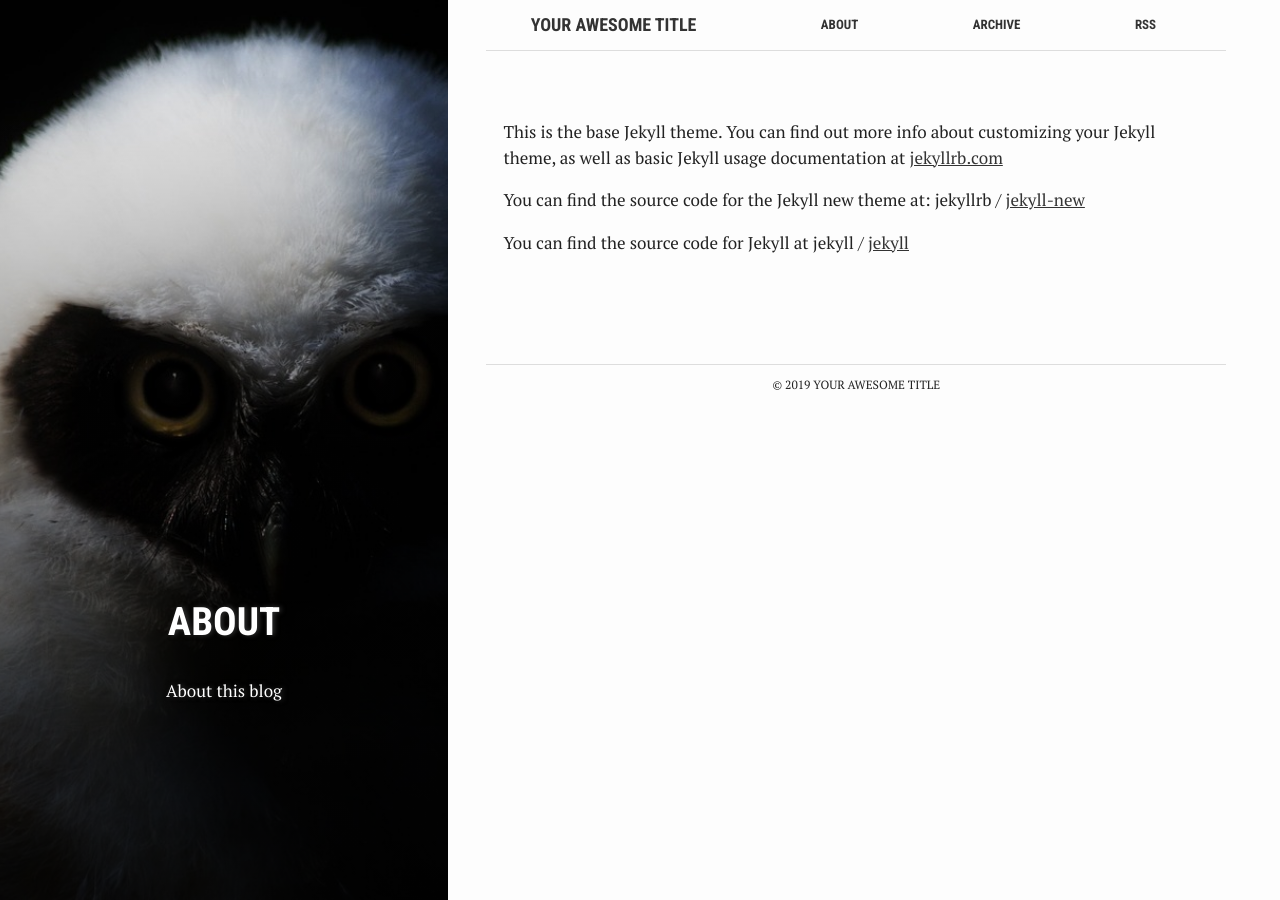
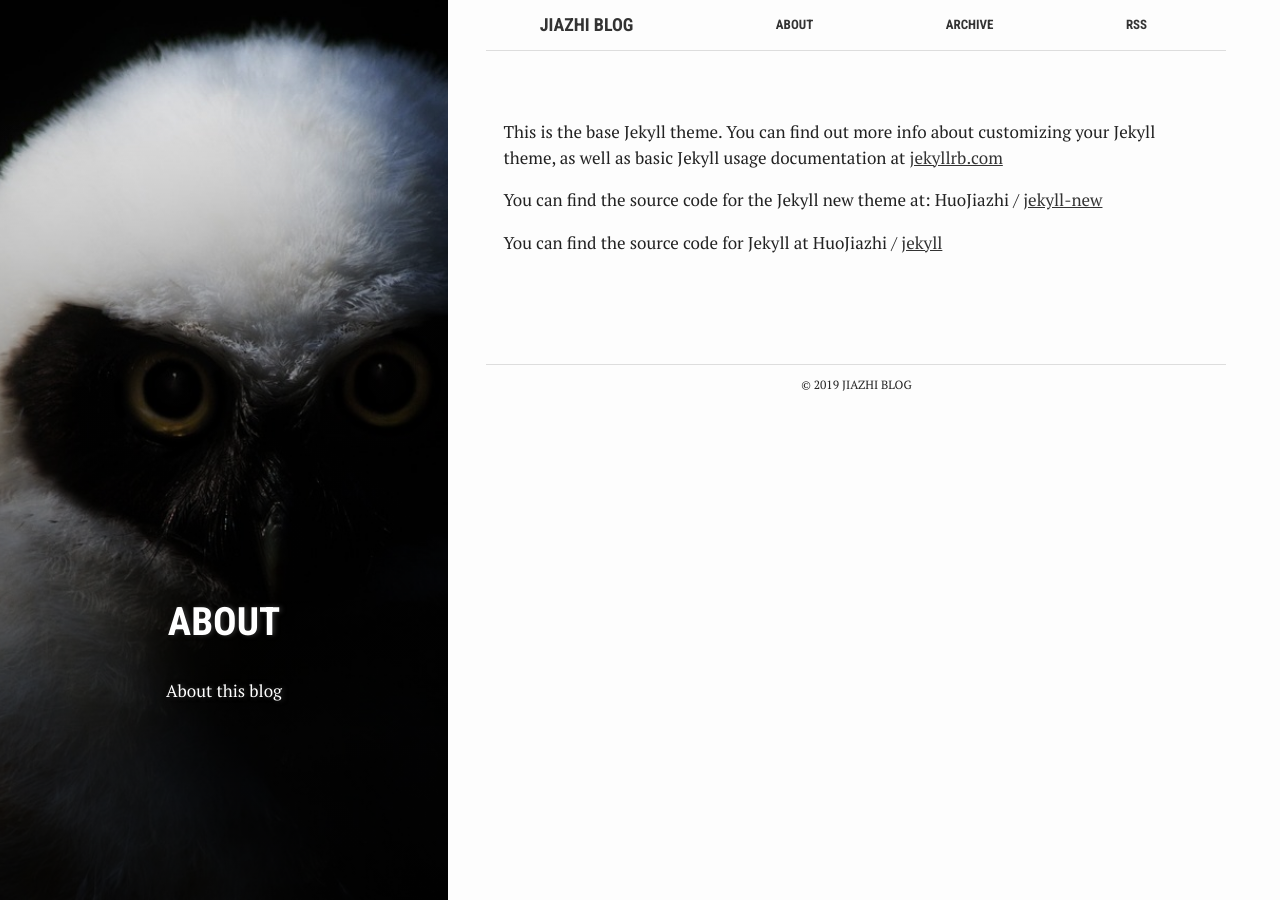
Before and after one commit to HuoJiazhi/huojiazhi.github.io, a Jekyll site: the page built from about.md, in a window 1280 px wide. Built offline with Jekyll 4.4.1, drawn with Linux system fonts in a browser that asks for light colours.

Commit message:
Update _config.yml

```diff
--- a/_config.yml
+++ b/_config.yml
@@ -6,8 +6,8 @@
 # 'jekyll serve'. If you change this file, please restart the server process.
 
 # Site settings
-title: Your awesome title
-email: your-email@domain.com
+title: Jiazhi Blog
+email: huojiazhi@foxmail.com
 description: > # this means to ignore newlines until "baseurl:"
   Write an awesome description for your new site here. You can edit this
   line in _config.yml. It will appear in your document head meta (for
@@ -15,8 +15,8 @@ description: > # this means to ignore newlines until "baseurl:"
 baseurl: "" # the subpath of your site, e.g. /blog
 lang: "en"
 url: "http://localhost:4000" # the base hostname & protocol for your site
-twitter_username: jekyllrb
-github_username:  jekyll
+twitter_username: HuoJiazhi
+github_username:  HuoJiazhi
 disqus_username:
 
 # Build settings
```
